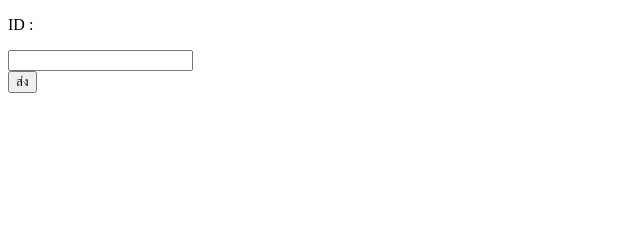
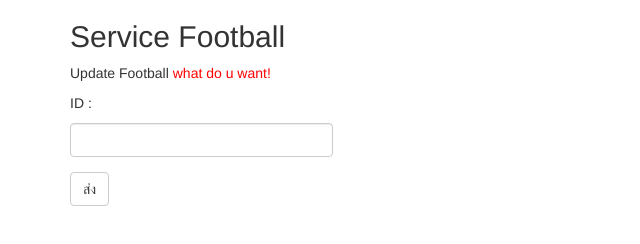
Before and after one commit to Linlijian/client-soap, a plain HTML site: page WebContent/updateplayer.html in a window 1280 px wide. Shown: the whole page, without its empty margins (0-640 px from the left). Drawn offline with nearby package versions, Linux system fonts and the light colour scheme.

Commit message:
Edit Update page

```diff
--- a/WebContent/updateplayer.html
+++ b/WebContent/updateplayer.html
@@ -2,10 +2,18 @@
 <html>
 <head>
 <meta charset="UTF-8">
-<title>Insert title here</title>
+  <meta name="viewport" content="width=device-width, initial-scale=1">
+  <link rel="stylesheet" href="https://maxcdn.bootstrapcdn.com/bootstrap/3.3.7/css/bootstrap.min.css">
+  <script src="https://ajax.googleapis.com/ajax/libs/jquery/3.2.1/jquery.min.js"></script>
+  <script src="https://maxcdn.bootstrapcdn.com/bootstrap/3.3.7/js/bootstrap.min.js"></script>
+<title>All Function Service Football</title>
 </head>
 <body>
-<form class="form-horizontal" action="update" method="get">
+
+<div class="container">
+ <h2>Service Football</h2>
+ <p>Update Football <font color="red">what do u want!</p></font>
+	<form class="form-horizontal" action="update" method="get">
 		<div class="form-group">
 		<div class="col-md-3">
 		<p>ID :</p><input class="form-control"  type="text" name="id" value="">
@@ -18,5 +26,7 @@
 		</div>
 	</form>
 
+</div>
+
 </body>
 </html>
```
